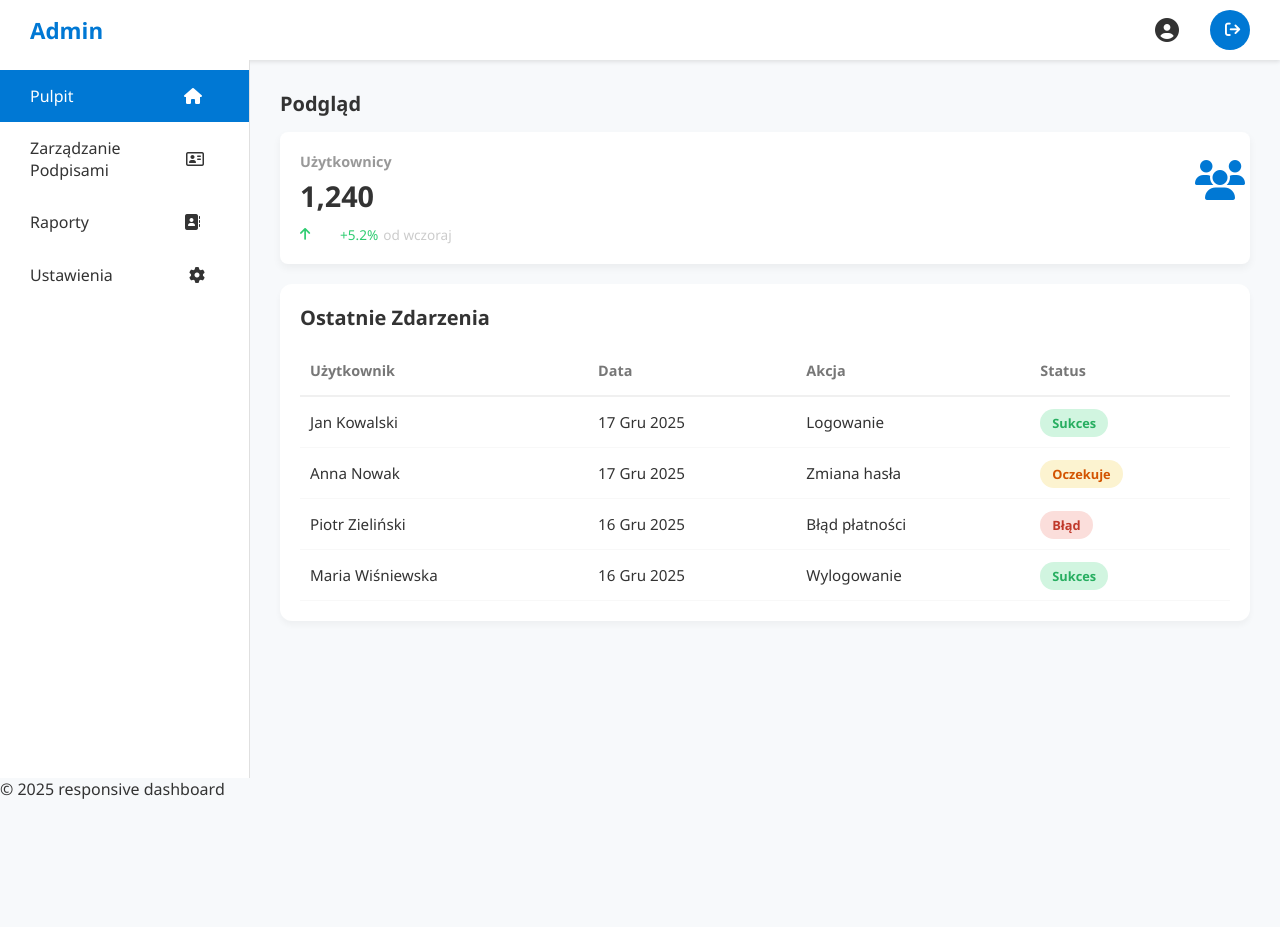
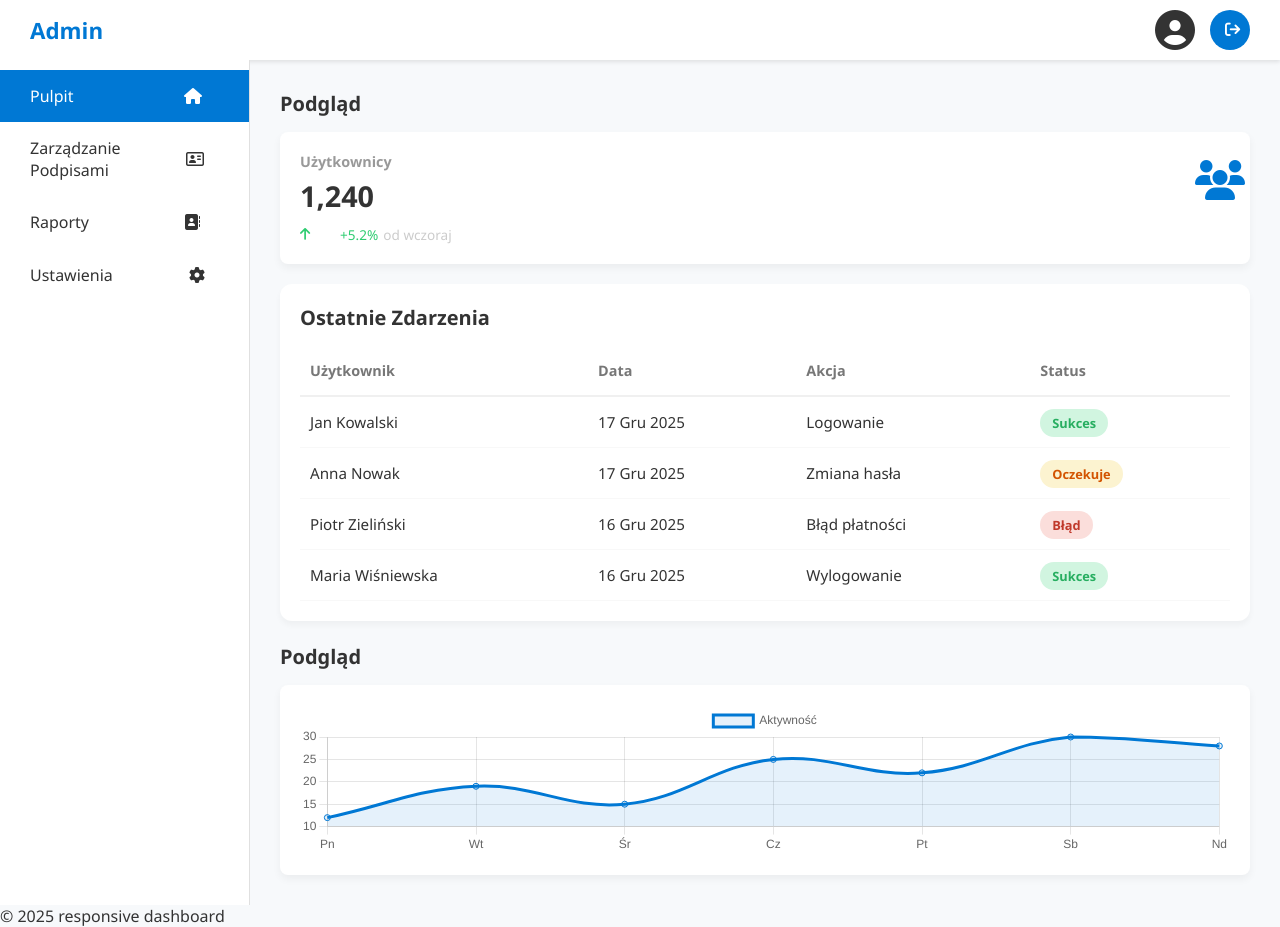
Before and after one commit to Marcelcie/Responsive-Dashboard-SCSS, a plain HTML site: page index.html in a window 1280 px wide. Before the commit the page ends 800 px from the top, so only its background shows below. Drawn offline with nearby package versions, Linux system fonts and the light colour scheme.

Commit message:
dodanie integracji z Chart.js i obsługa wykresu statystyk

```diff
--- a/index.html
+++ b/index.html
@@ -12,10 +12,12 @@
 
         <header class="header">
             <div class="logo">Admin</div>
-            <nav class="user-nav">
-                <a href="#"><i class="fa-solid fa-circle-user"></i></a>
-                <a class = "logout"><i class="fa fa-sign-out" aria-hidden="true"></i></a>
-            </nav>
+        <nav class="user-nav">
+        <a href="#" id="user_login" style="display: flex !important; width: 50px !important; height: 50px !important; justify-content: center; align-items: center;">
+            <i class="fa-solid fa-circle-user" style="font-size: 40px !important; margin: 0 !important;"></i>
+        </a>
+        <a class="logout"><i class="fa fa-sign-out" aria-hidden="true"></i></a>
+    </nav>
         </header>
 
         <aside class="sidebar">
@@ -89,7 +91,15 @@
             </tr>
             </tbody>
         </table>
-                </section>
+            </section>
+<section class="stats-cards">
+                <br>
+    <h2>Podgląd</h2>
+        <div class="card chart-card">
+            <canvas id="userTrendChart"></canvas>
+        </div>
+    </div>
+</section>
 
         </main>
 
@@ -97,5 +107,7 @@
             <p>&copy; 2025 responsive dashboard</p>
         </footer>
     </div>
+    <script src="https://cdn.jsdelivr.net/npm/chart.js"></script>
+    <script src="script.js"></script>
 </body>
 </html>
--- /dev/null
+++ b/script.js
@@ -0,0 +1,28 @@
+//wykres (canva)
+
+document.addEventListener('DOMContentLoaded', () => {
+    const chartCanvas = document.getElementById('userTrendChart');
+
+    if (chartCanvas) {
+        const ctx = chartCanvas.getContext('2d');
+
+        new Chart(ctx, {
+            type: 'line',
+            data: {
+                labels: ['Pn', 'Wt', 'Śr', 'Cz', 'Pt', 'Sb', 'Nd'],
+                datasets: [{
+                    label: 'Aktywność',
+                    data: [12, 19, 15, 25, 22, 30, 28],
+                    borderColor: '#0078D4',
+                    backgroundColor: 'rgba(0, 120, 212, 0.1)',
+                    fill: true,
+                    tension: 0.4
+                }]
+            },
+            options: {
+                responsive: true,
+                maintainAspectRatio: false
+            }
+        });
+    }
+});
--- a/style.scss
+++ b/style.scss
@@ -1,4 +1,3 @@
-@import url('https://cdnjs.cloudflare.com/ajax/libs/font-awesome/6.4.0/css/all.min.css');
 $primary-color: #0078D4;
 $bg-light: #F7F9FB;
 $bg-white: #FFFFFF;
@@ -45,7 +44,7 @@ a {
 
 i {
     margin-right: 15px;
-    width: 20px;
+    font-size: 20px;
 }
 
 [class*="icon-"] {
@@ -82,7 +81,7 @@ i {
         align-items: center;
         a {
             margin-right: 20px;
-            font-size: 0.95rem;
+            font-size: 3rem;
         }
         .logout {
             width: 40px;
@@ -201,9 +200,9 @@ i {
     }
 }
 .fa-circle-user {
-    font-size: 1.5rem;
     color: #333;
     margin-left: 10px;
+    padding: 10px;
     &:hover{
         color: lighten($color: #333, $amount: 10%);
     }
```
